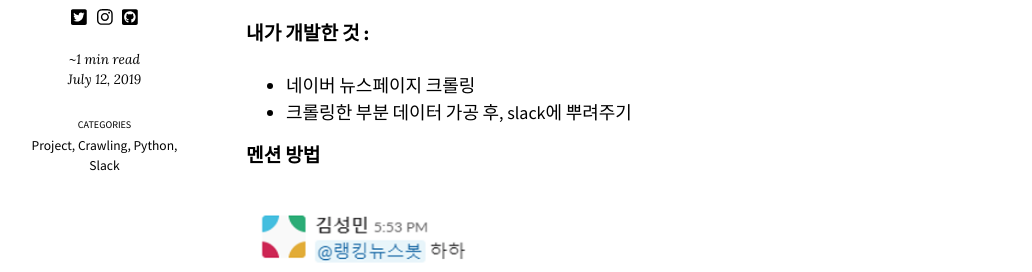
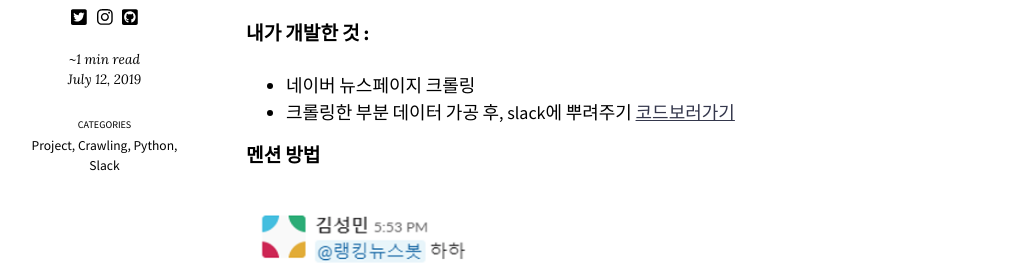
Before and after one commit to kimjw9302/kimjw9302.github.io, a Jekyll site: the page built from _posts/2019-07-12-파이썬 크롤링 챗봇!.md, in a window 1280 px wide and 900 px high, scrolled down 433 px. Shown: the part 159-431 px from the top of the window, without its empty margins (129-1161 px from the left). Built offline with Jekyll 4.4.1, drawn with Linux system fonts in a browser that asks for light colours; nearby versions of some CDN libraries.

Commit message:
Update 2019-07-12-파이썬 크롤링 챗봇!.md

```diff
--- a/_posts/2019-07-12-파이썬 크롤링 챗봇!.md
+++ b/_posts/2019-07-12-파이썬 크롤링 챗봇!.md
@@ -18,7 +18,7 @@
 #### 내가 개발한 것 :
 + 네이버 뉴스페이지 크롤링
 * 크롤링한 부분 데이터 가공 후, slack에 뿌려주기
-
+[코드보러가기](https://github.com/kimjw9302/RankingnewsChatbot)
 
 ####   멘션 방법
 ![챗봇이미지](/images/chat_img1.PNG)
```
